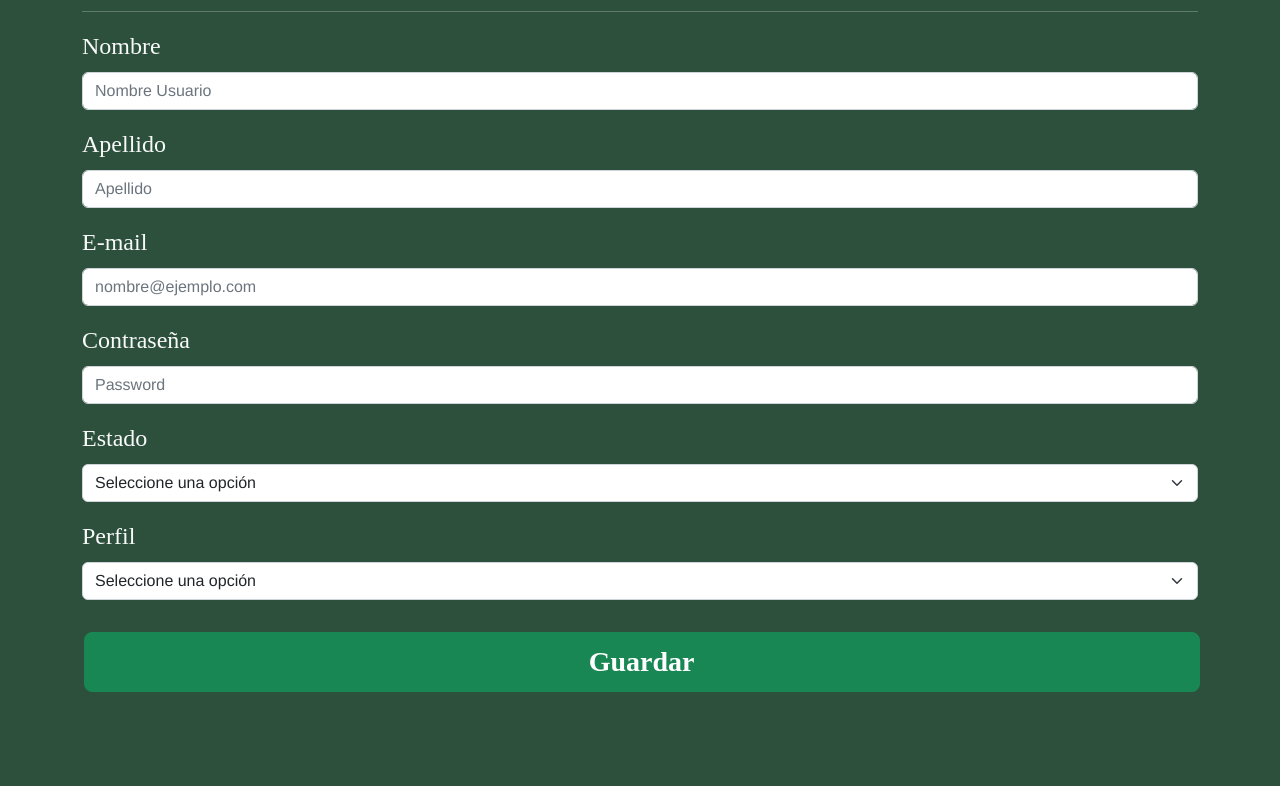
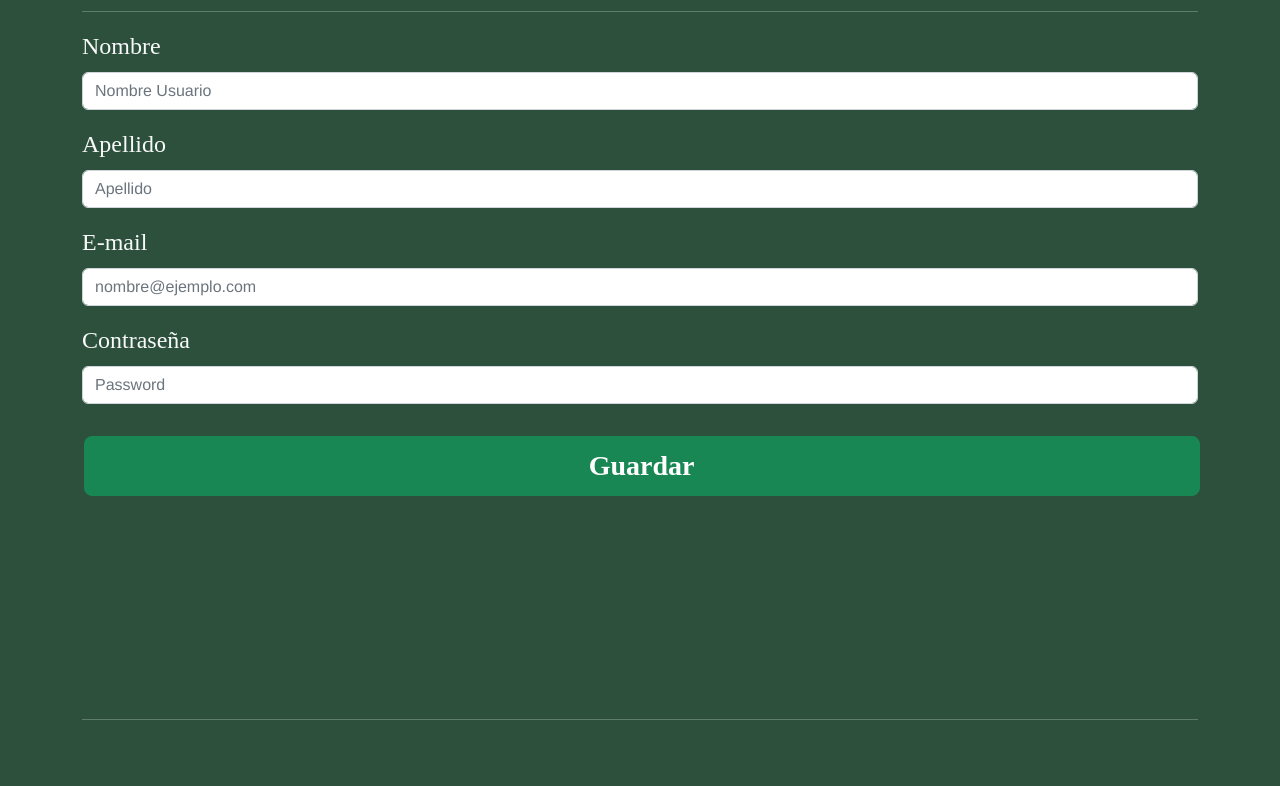
Before and after one commit to gonzalogg94/restaurantFront, a React (Create React App) app: page /registroAdministrador in a window 1280 px wide. Shown: the part 358-1144 px from the top of the page. Built offline with nearby package versions, Linux system fonts and the light colour scheme; a web font is replaced by a local one.

Commit message:
quitados Estado y Perfil en registro de Usuarios administradores

```diff
--- a/src/components/views/RegistroAdministrador.jsx
+++ b/src/components/views/RegistroAdministrador.jsx
@@ -17,8 +17,6 @@ const Registro = () => {
       apellido:"",
       email: "",
       contrasena: "",
-      estado:"",
-      perfil:"",
     },
   });
 
@@ -126,39 +124,6 @@ const Registro = () => {
                 {errors.contrasena?.message}
               </Form.Text>
             </Form.Group>
-
-          <Form.Group className="mb-3" controlId="formEstado">
-            <Form.Label className="fuente fs-4">Estado</Form.Label>
-            <Form.Select
-              {...register("estado", {
-                required: "Debe seleccionar un estado",
-              })}
-            >
-              <option value="">Seleccione una opción</option>
-              <option value="Activo">Activo</option>
-              <option value="Inactivo">Inactivo</option>
-            </Form.Select>
-            <Form.Text className="text-warning">
-              {errors.estado?.message}
-            </Form.Text>
-          </Form.Group>
-                    <Form.Group className="mb-3" controlId="formPerfil">
-            <Form.Label className="fuente fs-4">Perfil</Form.Label>
-            <Form.Select
-              {...register("perfil", {
-                required: "Debe seleccionar un perfil",
-              })}
-            >
-              <option value="">Seleccione una opción</option>
-              <option value="Cliente">Cliente</option>
-              <option value="Administrador">Administrador</option>
-            </Form.Select>
-            <Form.Text className="text-warning">
-              {errors.perfil?.message}
-            </Form.Text>
-          </Form.Group>
-
-
             <Button
               variant="success"
               type="submit"
```
